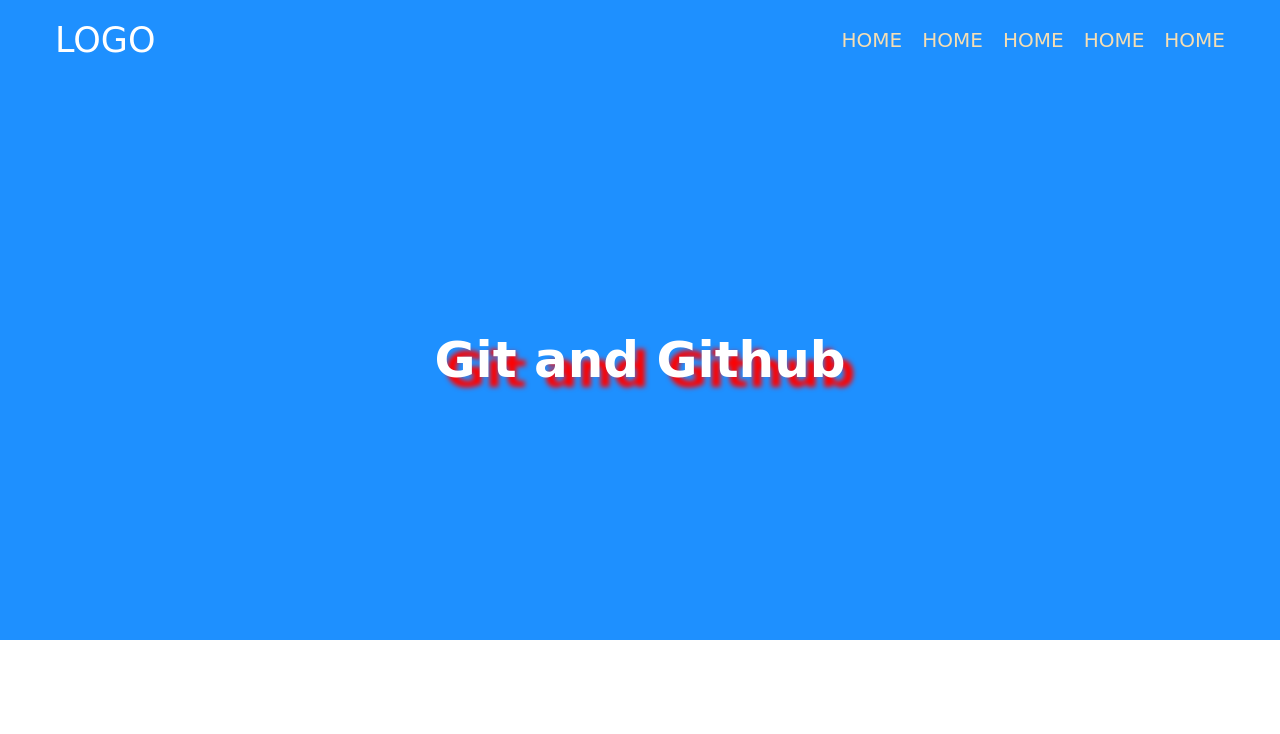
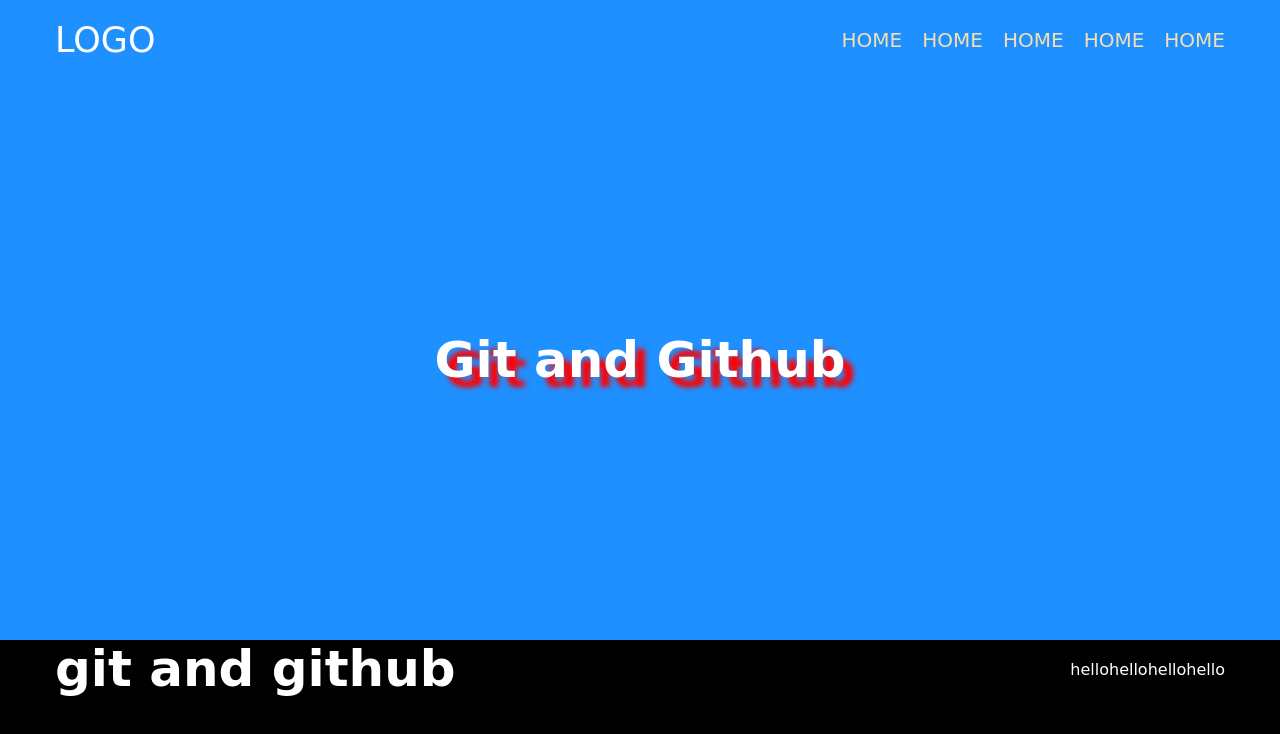
Before and after one commit to shahriyor16/16-00, a plain HTML site: page index.html in a window 1280 px wide. Drawn offline with Linux system fonts and the light colour scheme.

Commit message:
main start

```diff
--- a/css/stiyle.css
+++ b/css/stiyle.css
@@ -66,3 +66,29 @@ body {
     justify-content: center;
     flex-grow: 1;
 }
+
+.mains {
+    background: #000;
+    min-height: 80vh;
+}
+
+.mains .container {
+    display: flex;
+    justify-content: space-between;
+    align-items: center;
+}
+
+.h1__section {
+    font-size: 50px;
+    color: #fff;
+}
+
+.section__ul {
+    display: flex;
+}
+
+.section__link .section__a {
+    color: #fff;
+    display: flex;
+    gap: 30px;
+}
--- a/index.html
+++ b/index.html
@@ -22,5 +22,20 @@
         </nav>
         <h1 class="header__title">Git and Github</h1>
     </header>
+    <main>
+        <section class="mains">
+            <div class="container">
+                <h1 class="h1__section">git and github</h1>
+                <div class="sections">
+                    <ul class="section__ul">
+                        <li class="section__link"><a href="#!" class="section__a">hello</a></li>
+                        <li class="section__link"><a href="#!" class="section__a">hello</a></li>
+                        <li class="section__link"><a href="#!" class="section__a">hello</a></li>
+                        <li class="section__link"><a href="#!" class="section__a">hello</a></li>
+                    </ul>
+                </div>
+            </div>
+        </section>
+    </main>
 </body>
 </html>
```
